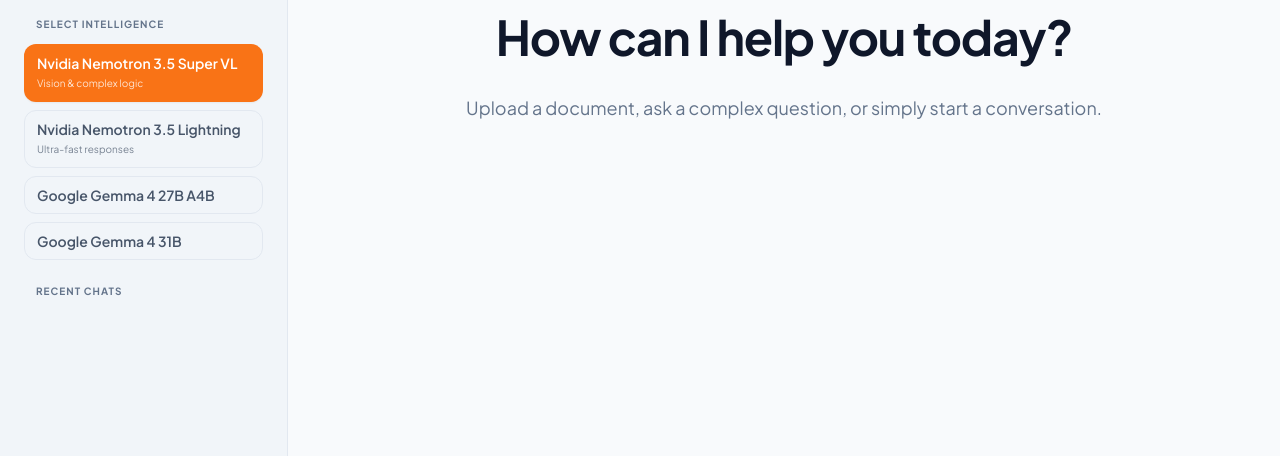
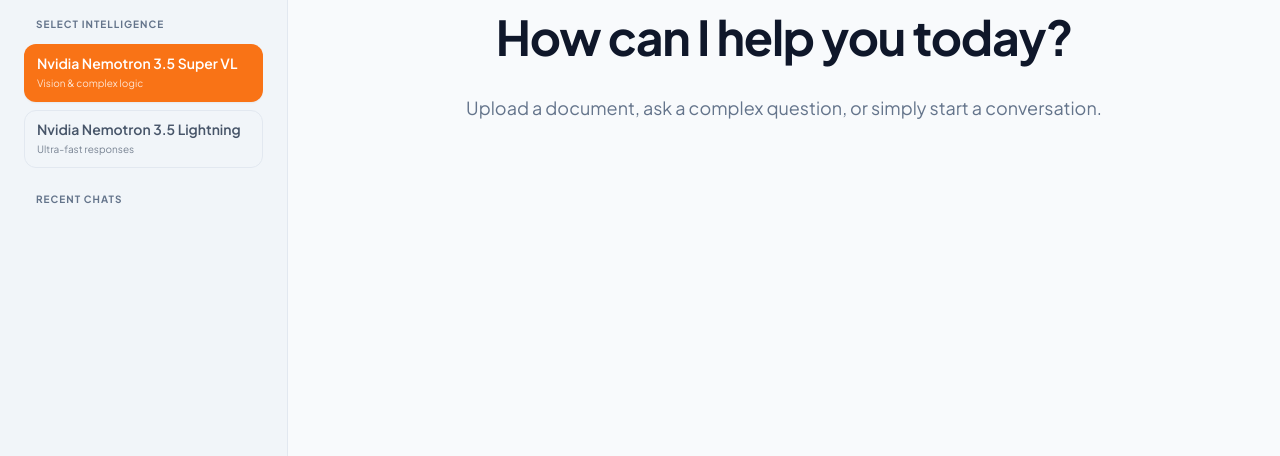
Before and after one commit to yanai-ai/YANAI, a plain HTML site: page index.html in a window 1280 px wide. Shown: the part 211-667 px from the top of the page. Drawn offline with nearby package versions, Linux system fonts and the light colour scheme; a script that the page names is missing.

Commit message:
Remove Google Gemma model buttons from index.html
Removed Google Gemma model buttons from the interface.

```diff
--- a/index.html
+++ b/index.html
@@ -113,8 +113,8 @@
                     <button onclick="toggleLibrary()" class="w-full flex items-center gap-3 px-4 py-3 bg-white dark:bg-slate-900 border border-slate-200 dark:border-slate-800 text-slate-700 dark:text-slate-300
   rounded-2xl font-semibold hover:bg-slate-50 dark:hover:bg-slate-800 transition-all text-sm shadow-sm group overflow-hidden">
                         <svg class="w-4 h-4 text-brand-500 flex-shrink-0 group-hover:scale-110 transition-transform" fill="none" stroke="currentColor" viewBox="0 0 24 24"><path stroke-linecap="round"
-  stroke-linejoin="round" stroke-width="2" d="M12 6.253v13m0-13C10.832 5.477 9.246 5 7.5 5S4.168 5.477 3 6.253v13C4.168 18.477 5.754 18 7.5 18s3.332.477
-  4.5 1.253m0-13C13.168 5.477 14.754 5 16.5 5s3.332.477 4.5 1.253v13C19.832 18.477 18.246 18 16.5 18c-1.746 0-3.332.477-4.5 1.253"></path></svg>
+  stroke-linejoin="round" stroke-width="2" d="M12 6.253v13m0-13C10.832 5.477 9.246 5 7.5 5S4.168 5.477 3 6.253v13C4.168 18.477 5.754 18 7.5 18s3.332.477 4.5 1.253m0-13C13.168 5.477 14.754 5 16.5 5s3.332.477
+  4.5 1.253v13C19.832 18.477 18.246 18 16.5 18c-1.746 0-3.332.477-4.5 1.253"></path></svg>
                         <span class="whitespace-nowrap">Library</span>
                     </button>
                 </div>
@@ -132,14 +132,6 @@
                             <div class="font-semibold whitespace-nowrap">Nvidia Nemotron 3.5 Lightning</div>
                             <div class="text-[10px] opacity-70 whitespace-nowrap">Ultra-fast responses</div>
                         </button>
-                        <button onclick="setModel('google/gemma-4-26b-a4b-it:free', this)" class="model-btn w-full text-left px-3 py-2 rounded-xl text-sm transition-all border border-slate-200
-  dark:border-slate-800 text-slate-600 dark:text-slate-400 hover:bg-white dark:hover:bg-slate-900 overflow-hidden" data-model="google/gemma-4-26b-a4b-it:free">
-                            <div class="font-semibold whitespace-nowrap">Google Gemma 4 27B A4B</div>
-                        </button>
-                        <button onclick="setModel('google/gemma-4-31b-it:free', this)" class="model-btn w-full text-left px-3 py-2 rounded-xl text-sm transition-all border border-slate-200
-  dark:border-slate-800 text-slate-600 dark:text-slate-400 hover:bg-white dark:hover:bg-slate-900 overflow-hidden" data-model="google/gemma-4-31b-it:free">
-                            <div class="font-semibold whitespace-nowrap">Google Gemma 4 31B</div>
-                        </button>
                     </div>
                 </div>
 
@@ -154,7 +146,7 @@
                         <!-- FIXED GEAR ICON -->
                         <svg class="w-4 h-4 flex-shrink-0 text-slate-400 group-hover:text-brand-500 transition-colors" fill="none" stroke="currentColor" viewBox="0 0 24 24" xmlns="http://www.w3.org/2000/svg">
                           <path stroke-linecap="round" stroke-linejoin="round" stroke-width="2" d="M10.325 4.317c.426-1.756 2.924-1.756 3.35 0a1.724 1.724 0 002.573 1.066c1.543-.457 3.043.72 3.043 2.466v10.5c0
-  1.746-1.5 2.924-3.043 2.466a1.724 1.724 0 00-2.573-1.066c-1.543-.457-3.043-.72-3.043-2.466v-10.5c0-1.746 1.5-2.924 3.043-2.466z"></path>
+  1.746-1.5 2.924-3.043 2.466a1.724 1.724 0 00-2.573-1.066c-1.543.457-3.043-.72-3.043-2.466v-10.5c0-1.746 1.5-2.924 3.043-2.466z"></path>
                           <path stroke-linecap="round" stroke-linejoin="round" stroke-width="2" d="M12 8v4m0 4v.01"></path>
                         </svg>
                         <span class="whitespace-nowrap">Settings</span>
```
